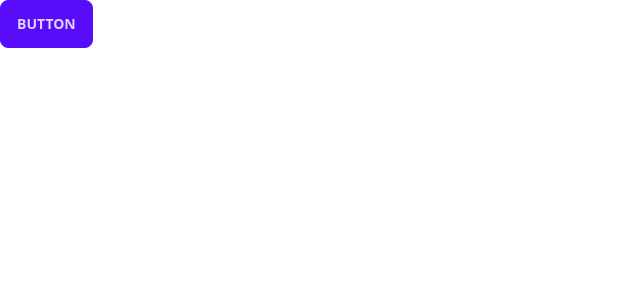
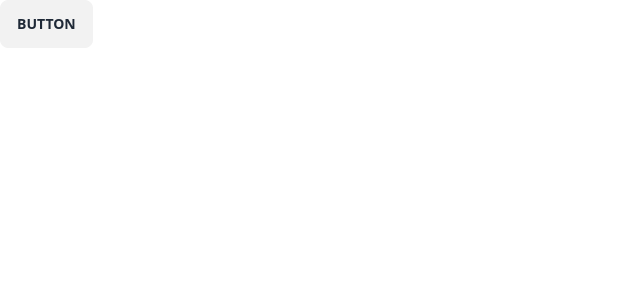
Before and after one commit to NUTFes/chosei-chan, a Next.js app: page / in a window 1280 px wide. Shown: the top 300 px of the page, without its empty margins (0-640 px from the left). Built offline with nearby package versions, Linux system fonts and the light colour scheme.

Commit message:
[fix] Buttonのclass処理を修正

```diff
--- a/src/components/common/Button/Button.tsx
+++ b/src/components/common/Button/Button.tsx
@@ -3,18 +3,18 @@ import classNames from 'classnames';
 
 const Button: React.FC<ButtonProps> = ({
   children,
-  variants = 'primary',
+  variants = 'active',
   size = 'md',
   loading,
   outlined,
   ...props
 }) => {
-  const variantsClass = variants ? `btn-${variants}` : 'btn-primary';
-  const sizeClass = size === 'md' ? '' : `btn-${size}`;
-  const outlinedClass = outlined ? 'btn-outline' : '';
-
+  console.log(variants, size)
   return (
-    <button className={classNames('btn', variantsClass, sizeClass, outlinedClass)} {...props}>
+    <button
+      className={classNames('btn', `btn-${variants}`, `btn-${size}`, outlined && 'btn-outline')}
+      {...props}
+    >
       {loading && <span className="loading loading-spinner"></span>}
       {children}
     </button>
```
